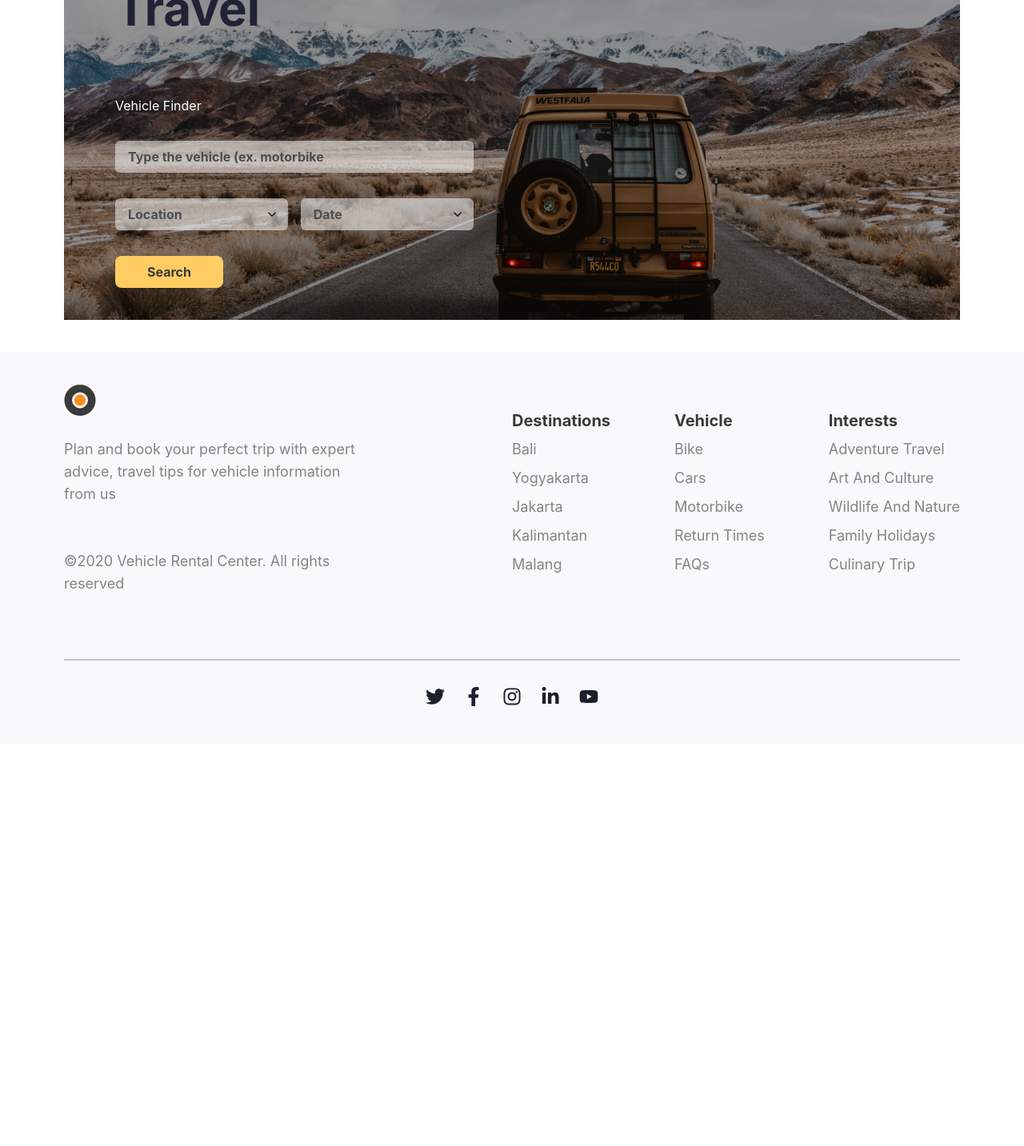
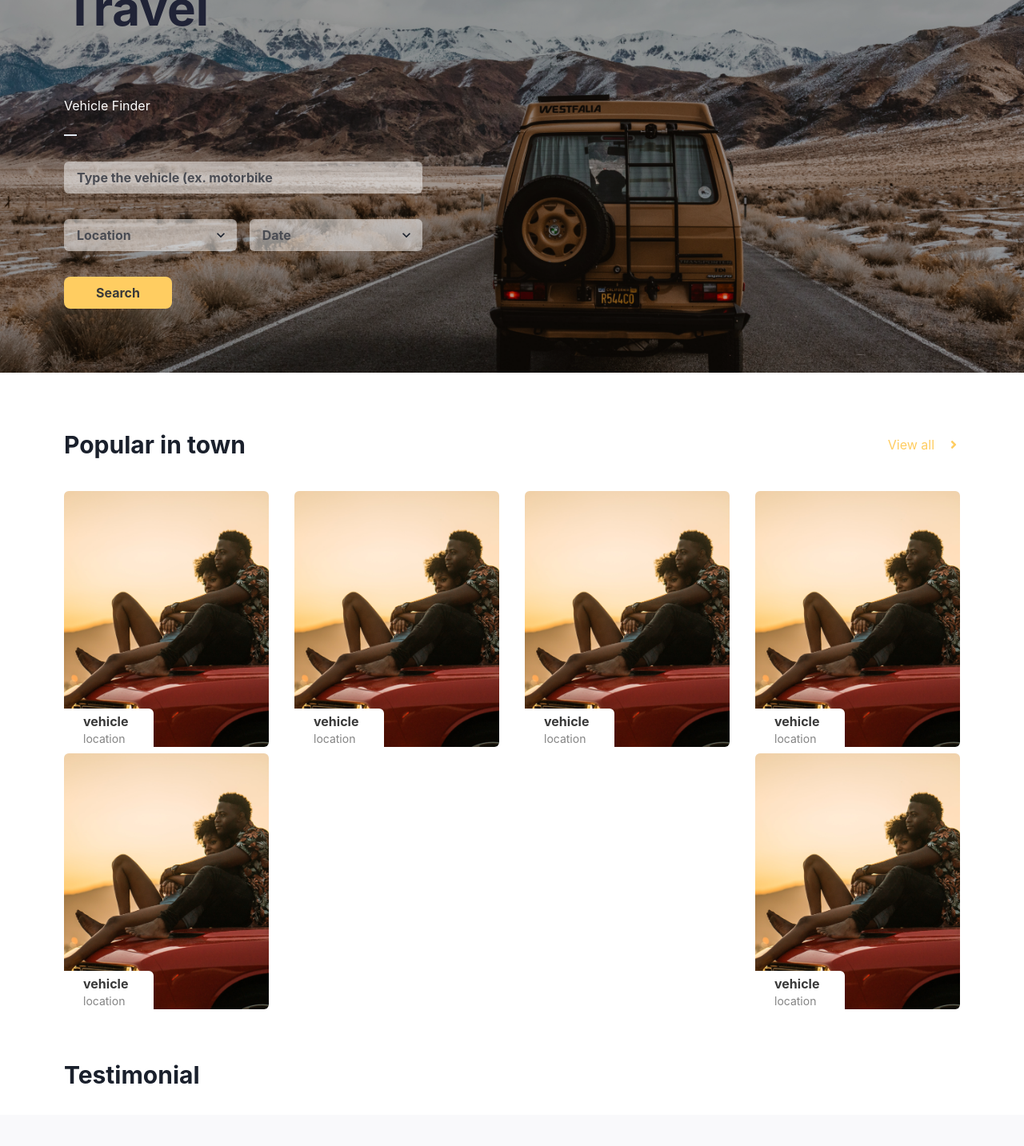
Before and after one commit to BudiSetyo/vehicleRent-next, a Next.js app: page / in a window 1280 px wide. Shown: the part 240-1673 px from the top of the page at 80% size. Before the commit the page ends 1170 px from the top, so only its background shows below. Built offline with nearby package versions, Linux system fonts and the light colour scheme.

Commit message:
feact: update landing page cover and vehicle list

```diff
--- /dev/null
+++ b/components/atoms/buttonArrow.js
@@ -0,0 +1,15 @@
+import { Box, Button, Icon } from "@chakra-ui/react";
+import { FaAngleRight } from "react-icons/fa";
+
+const ButtonArrow = ({ text, textColor }) => {
+  return (
+    <>
+      <Box className="flex items-center" as="button">
+        <p className="text-base text-crayola-orange mr-4">{text}</p>
+        <Icon color="#FFCD61" as={FaAngleRight} />
+      </Box>
+    </>
+  );
+};
+
+export default ButtonArrow;
--- a/components/atoms/inputs.js
+++ b/components/atoms/inputs.js
@@ -9,7 +9,7 @@ const Inputs = ({ className, placeHolder }) => {
         _placeholder={{ color: "#4A4C53", fontWeight: "bold" }}
         border="none"
         textColor="#4A4C53"
-        fontWeight="bold"
+        fontWeight="s"
         className={className}
       />
     </>
--- a/components/atoms/selects.js
+++ b/components/atoms/selects.js
@@ -14,11 +14,9 @@ const Selects = ({ placeHolder, data, className }) => {
       >
         {data.map((item, index) => {
           return (
-            <>
-              <option key={index} value={item}>
-                {item}
-              </option>
-            </>
+            <option key={index} value={item}>
+              {item}
+            </option>
           );
         })}
       </Select>
--- /dev/null
+++ b/components/molecules/cards.js
@@ -0,0 +1,25 @@
+import { Box } from "@chakra-ui/react";
+
+const Cards = ({ data }) => {
+  return (
+    <>
+      <Box
+        className="relative w-64 h-80 rounded-md bg-cover bg-center"
+        style={{
+          backgroundImage: data?.image || "url('/background/second.png')",
+        }}
+      >
+        <div className="absolute rounded-tr-md w-28 pt-1 px-6 bottom-0 bg-white">
+          <h1 className="text-base font-bold text-onyx-black">
+            {data?.vehicle || "vehicle"}
+          </h1>
+          <h2 className="text-sm text-old-silver">
+            {data?.location || "location"}
+          </h2>
+        </div>
+      </Box>
+    </>
+  );
+};
+
+export default Cards;
--- /dev/null
+++ b/components/organisms/cover.js
@@ -0,0 +1,39 @@
+import { Inputs, Selects, Buttons } from "@/components";
+
+const Cover = () => {
+  const sirup = ["Marjan", "ABC"];
+
+  return (
+    <section className="bg-third left-0 right-0 bg-cover bg-center">
+      <div className="md:py-20 md:px-20 py-5 px-10 bg-wrap-opacity">
+        <h1 className="text-2xl md:text-6xl max-w-md mb-8 md:mb-20 font-bold text-dark-gunmetal">
+          Explore and Travel
+        </h1>
+
+        <div className="max-w-md">
+          <h3 className="text-white mb-6">Vehicle Finder</h3>
+
+          <div className="border-b-2 w-4 mb-8" />
+
+          <Inputs
+            className="mb-8"
+            placeHolder="Type the vehicle (ex. motorbike"
+          />
+          <div className="flex mb-8">
+            <Selects placeHolder="Location" data={sirup} />
+            <div className="w-8" />
+            <Selects placeHolder="Date" data={sirup} />
+          </div>
+          <Buttons
+            className="px-10 py-2"
+            text="Search"
+            textColor="onyx-black"
+            textEdit="font-bold"
+          />
+        </div>
+      </div>
+    </section>
+  );
+};
+
+export default Cover;
--- a/components/organisms/footer.js
+++ b/components/organisms/footer.js
@@ -26,7 +26,7 @@ const Footer = () => {
   ];
 
   return (
-    <section className="bg-ghost-white py-10 px-20">
+    <section className="bg-ghost-white md:py-10 md:px-20 py-5 px-10">
       <footer>
         <div className="flex justify-between border-b-2 border-sand-silver pb-20">
           <div className="lg:max-w-sm w-full">
--- a/components/organisms/navbar.js
+++ b/components/organisms/navbar.js
@@ -20,7 +20,7 @@ const Navbar = () => {
 
   return (
     <nav className="fixed bg-white top-0 left-0 right-0 z-10 ">
-      <section className="2xl:container mx-auto px-20 py-6">
+      <section className="2xl:container mx-auto md:px-20 md:py-6 px-10 py-3">
         <section className="flex justify-between items-center">
           <div className="w-10 h-10">
             <Image src="/logo.svg" width={"100%"} height={"100%"} />
--- a/components/templates/layouts/main.js
+++ b/components/templates/layouts/main.js
@@ -1,10 +1,11 @@
-import { Navbar, Footer } from "@/components";
+import { Navbar, Footer, Cover } from "@/components";
 
 const MainLayout = ({ children }) => {
   return (
     <section className="w-full">
       <section className="2xl:container mx-auto relative top-20 mx-auto">
         <Navbar />
+        <Cover />
         {children}
         <Footer />
       </section>
--- a/pages/home/index.js
+++ b/pages/home/index.js
@@ -0,0 +1,31 @@
+import { MainLayout } from "@/components";
+import { ButtonArrow, Cards } from "@/components";
+import { Wrap } from "@chakra-ui/react";
+
+export default function Home() {
+  return (
+    <MainLayout>
+      <section className="md:py-8 md:px-20 py-4 px-10">
+        <section className="mt-10">
+          <div className="flex justify-between items-center">
+            <h1 className="text-3xl font-bold">Popular in town</h1>
+            <ButtonArrow text="View all" />
+          </div>
+
+          <Wrap className="mt-10" justify="space-between">
+            <Cards />
+            <Cards />
+            <Cards />
+            <Cards />
+            <Cards />
+            <Cards />
+          </Wrap>
+        </section>
+
+        <section className="mt-16">
+          <h1 className="text-3xl font-bold">Testimonial</h1>
+        </section>
+      </section>
+    </MainLayout>
+  );
+}
--- a/pages/index.js
+++ b/pages/index.js
@@ -1,39 +1,5 @@
-import { MainLayout } from "@/components";
-import { Buttons, Inputs, Selects } from "@/components";
+import Home from "./home";
 
 export default function App() {
-  const sirup = ["Marjan", "ABC"];
-
-  return (
-    <MainLayout>
-      <section className="py-10 px-20">
-        <section className="bg-third bg-cover bg-center">
-          <div className="md:py-10 md:px-16 py-5 px-8 bg-wrap-opacity">
-            <h1 className="text-2xl md:text-6xl max-w-md mb-8 md:mb-20 font-bold text-dark-gunmetal">
-              Explore and Travel
-            </h1>
-
-            <div className="max-w-md">
-              <h3 className="text-white mb-8">Vehicle Finder</h3>
-              <Inputs
-                className="mb-8"
-                placeHolder="Type the vehicle (ex. motorbike"
-              />
-              <div className="flex mb-8">
-                <Selects placeHolder="Location" data={sirup} />
-                <div className="w-8" />
-                <Selects placeHolder="Date" data={sirup} />
-              </div>
-              <Buttons
-                className="px-10 py-2"
-                text="Search"
-                textColor="onyx-black"
-                textEdit="font-bold"
-              />
-            </div>
-          </div>
-        </section>
-      </section>
-    </MainLayout>
-  );
+  return <Home />;
 }
```
Also changed, not shown: components/index.js (+8 -0 lines).
